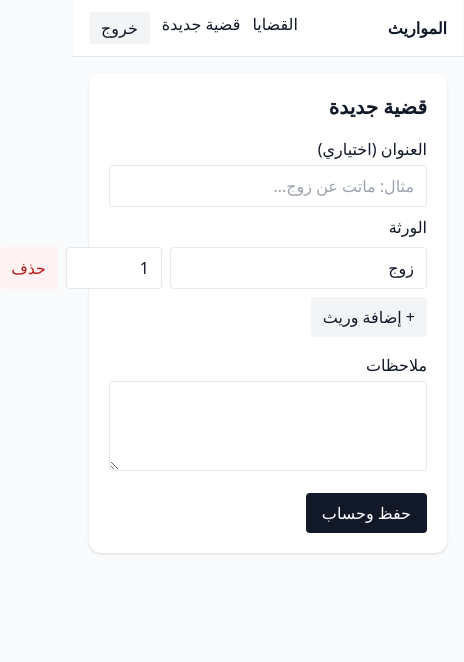
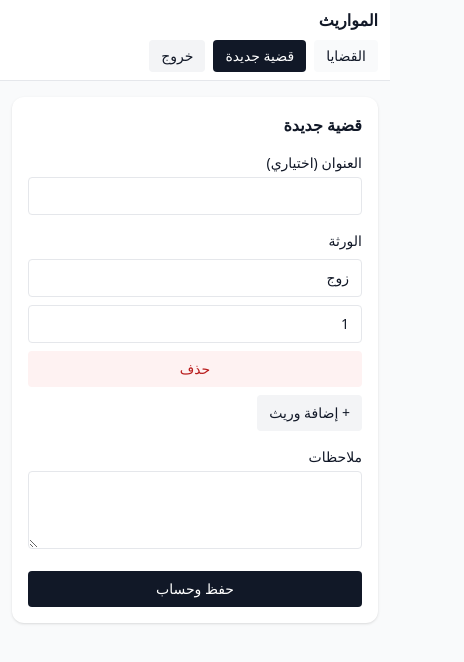
Before and after one commit to IbrahemMrisat/inheritance-app-frontend, a React (Vite) app: page /cases/new in a window 390 px wide. Shown: the top 662 px of the page, 464 px wide, since content can reach past the window. Built offline with nearby package versions, Linux system fonts and the light colour scheme; no server answers; sample sign-in values are in the browser's storage.

Commit message:
add storage routs as local and then to s3 ,and html responsive

```diff
--- a/index.html
+++ b/index.html
@@ -2,7 +2,7 @@
 <html lang="ar" dir="rtl">
   <head>
     <meta charset="UTF-8" />
-    <meta name="viewport" content="width=device-width, initial-scale=1.0" />
+    <meta name="viewport" content="width=device-width, initial-scale=1" />
     <title>Inheritance App</title>
   </head>
   <body class="bg-gray-50 text-gray-900">
--- /dev/null
+++ b/src/components/NavBar.tsx
@@ -0,0 +1,58 @@
+import { Link, useNavigate } from 'react-router-dom'
+import { isLoggedIn, logout } from '../services/auth'
+
+export default function NavBar() {
+  const authed = isLoggedIn()
+  const navigate = useNavigate()
+
+  const handleLogout = () => {
+    logout()
+    navigate('/login', { replace: true })
+  }
+
+  return (
+    <nav className="sticky top-0 bg-white/95 backdrop-blur border-b z-10">
+      <div className="mx-auto w-full max-w-6xl px-3 sm:px-4 md:px-6 py-2 md:py-3 flex flex-col gap-2 md:flex-row md:items-center md:justify-between">
+        {/* Logo / Title */}
+        <Link to="/cases" className="font-semibold text-base md:text-lg">
+          المواريث
+        </Link>
+
+        {/* Right side actions */}
+        <div className="flex flex-wrap gap-2 md:gap-3">
+          {authed ? (
+            <>
+              <Link
+                to="/cases"
+                className="px-3 py-1.5 text-sm rounded bg-gray-50 hover:bg-gray-100 transition"
+              >
+                القضايا
+              </Link>
+
+              <Link
+                to="/cases/new"
+                className="px-3 py-1.5 text-sm rounded bg-gray-900 text-white hover:bg-gray-800 transition"
+              >
+                قضية جديدة
+              </Link>
+
+              <button
+                onClick={handleLogout}
+                className="px-3 py-1.5 text-sm rounded bg-gray-100 hover:bg-gray-200 transition"
+              >
+                خروج
+              </button>
+            </>
+          ) : (
+            <Link
+              to="/login"
+              className="px-3 py-1.5 text-sm rounded bg-gray-900 text-white hover:bg-gray-800 transition"
+            >
+              تسجيل الدخول
+            </Link>
+          )}
+        </div>
+      </div>
+    </nav>
+  )
+}
--- a/src/routes/App.tsx
+++ b/src/routes/App.tsx
@@ -10,36 +10,42 @@ import { getIdToken, logout } from '../services/auth'
 export default function App() {
   const [authed, setAuthed] = useState<boolean>(() => !!getIdToken())
   const loc = useLocation()
+
   useEffect(() => { setAuthed(!!getIdToken()) }, [loc])
+  useEffect(() => {
+    const onStorage = () => setAuthed(!!getIdToken())
+    window.addEventListener('storage', onStorage)
+    return () => window.removeEventListener('storage', onStorage)
+  }, [])
 
   return (
-    <div className="min-h-screen">
-      <nav className="sticky top-0 bg-white border-b z-10">
-        <div className="max-w-6xl mx-auto px-4 py-3 flex items-center justify-between">
-          <Link to="/cases" className="font-semibold">المواريث</Link>
-          <div className="flex gap-3">
+    <div className="min-h-screen bg-gray-50">
+      <nav className="sticky top-0 z-10 bg-white/95 backdrop-blur border-b">
+        <div className="mx-auto w-full max-w-6xl px-3 sm:px-4 md:px-6 py-2 md:py-3 flex flex-col gap-2 md:flex-row md:items-center md:justify-between">
+          <Link to="/cases" className="font-semibold text-base md:text-lg">المواريث</Link>
+          <div className="flex flex-wrap gap-2 md:gap-3">
             {authed ? (
               <>
-                <Link to="/cases" className="hover:underline">القضايا</Link>
-                <Link to="/cases/new" className="hover:underline">قضية جديدة</Link>
-                <button onClick={logout} className="px-3 py-1 rounded bg-gray-100 hover:bg-gray-200">خروج</button>
+                <Link to="/cases" className="px-3 py-1.5 text-sm rounded bg-gray-50 hover:bg-gray-100">القضايا</Link>
+                <Link to="/cases/new" className="px-3 py-1.5 text-sm rounded bg-gray-900 text-white">قضية جديدة</Link>
+                <button onClick={logout} className="px-3 py-1.5 text-sm rounded bg-gray-100 hover:bg-gray-200">خروج</button>
               </>
             ) : (
-              <Link to="/login" className="px-3 py-1 rounded bg-gray-900 text-white">تسجيل الدخول</Link>
+              <Link to="/login" className="px-3 py-1.5 text-sm rounded bg-gray-900 text-white">تسجيل الدخول</Link>
             )}
           </div>
         </div>
       </nav>
 
-      <main className="max-w-6xl mx-auto p-4">
+      <main className="mx-auto w-full max-w-6xl px-3 sm:px-4 md:px-6 pt-4 pb-24">
         <Routes>
-          <Route path="/" element={<Navigate to="/cases" />} />
+          <Route path="/" element={<Navigate to="/cases" replace />} />
           <Route path="/login" element={<Login />} />
           <Route path="/callback" element={<Callback />} />
           <Route path="/cases" element={<RequireAuth><CasesList /></RequireAuth>} />
           <Route path="/cases/new" element={<RequireAuth><NewCase /></RequireAuth>} />
-          <Route path="/cases/:id" element={<RequireAuth><CaseDetail /></RequireAuth>} />
-          <Route path="*" element={<div>Not Found</div>} />
+          <Route path="/cases/:caseId" element={<RequireAuth><CaseDetail /></RequireAuth>} />
+          <Route path="*" element={<div className="p-6">Not Found</div>} />
         </Routes>
       </main>
     </div>
--- a/src/routes/CaseDetail.tsx
+++ b/src/routes/CaseDetail.tsx
@@ -1,51 +1,89 @@
-import { useParams } from 'react-router-dom'
-import { useEffect, useState } from 'react'
-import { apiGet } from '../services/api'
-import * as echarts from 'echarts'
+import { useLocation, useParams } from 'react-router-dom'
+
+type Share = { relation: string; fraction: string; percent: string | number }
+type Amount = { relation: string; value: number; currency?: string }
+type Result = {
+  shares: Share[]
+  basis: string
+  calculation_details: string
+  amounts?: Amount[]
+}
 
 export default function CaseDetail() {
-  const { id } = useParams()
-  const [data, setData] = useState<any>(null)
+  const { state } = useLocation() as { state?: { result?: Result } }
+  const { caseId } = useParams()
+  const result: Result | null =
+    state?.result ||
+    (caseId ? JSON.parse(localStorage.getItem(`case:${caseId}`) || 'null') : null)
 
-  useEffect(() => { (async () => {
-    const res = await apiGet(`/cases/${id}`); setData(res)
-  })() }, [id])
-
-  useEffect(() => {
-    if (!data) return
-    const el = document.getElementById('chart'); if (!el) return
-    const chart = echarts.init(el)
-    const shares = (data.result?.shares || []).map((s: any) => ({ name: s.relation, value: s.percent }))
-    chart.setOption({ tooltip: { trigger: 'item' }, series: [{ type: 'pie', radius: '65%', data: shares }] })
-    const onResize = () => chart.resize()
-    window.addEventListener('resize', onResize)
-    return () => { window.removeEventListener('resize', onResize); chart.dispose() }
-  }, [data])
-
-  if (!data) return <div className="p-6">جارٍ التحميل…</div>
+  if (!result) {
+    return <div className="p-6 bg-white rounded-xl shadow max-w-2xl">لا توجد بيانات لهذه القضية بعد.</div>
+  }
 
   return (
-    <div className="grid md:grid-cols-2 gap-6">
-      <div className="bg-white p-5 rounded-xl shadow">
-        <h2 className="font-semibold mb-3">النتيجة</h2>
-        <table className="w-full text-sm">
-          <thead><tr className="text-left border-b">
-            <th className="py-2">الوارث</th><th className="py-2">النسبة</th><th className="py-2">الكسر</th>
-          </tr></thead>
+    <div className="grid gap-4 md:gap-6 md:grid-cols-2">
+      <div className="bg-white p-4 sm:p-5 rounded-xl shadow">
+        <h2 className="font-semibold mb-3 text-base md:text-lg">المعلومات الإضافية</h2>
+        <div className="text-sm md:text-base text-gray-700 whitespace-pre-wrap">
+          <div className="mb-3">
+            <span className="font-medium">الأساس الفقهي:</span><br/>{result.basis || '—'}
+          </div>
+          <div>
+            <span className="font-medium">تفاصيل الحساب:</span><br/>{result.calculation_details || '—'}
+          </div>
+        </div>
+
+        {Array.isArray(result.amounts) && result.amounts.length > 0 && (
+          <div className="mt-4">
+            <div className="font-medium mb-2">مبالغ تقديرية</div>
+            <div className="overflow-x-auto -mx-2 sm:mx-0">
+              <table className="min-w-[440px] sm:min-w-0 w-full text-sm">
+                <thead>
+                  <tr className="text-right border-b">
+                    <th className="py-2 pr-2">الوارث</th>
+                    <th className="py-2 pr-2">المبلغ</th>
+                    <th className="py-2 pr-2">العملة</th>
+                  </tr>
+                </thead>
                 <tbody>
-            {data.result?.shares?.map((s: any, i: number) => (
+                  {result.amounts.map((a, i) => (
                     <tr key={i} className="border-b last:border-0">
-                <td className="py-2">{s.relation}</td>
-                <td className="py-2">{s.percent}%</td>
-                <td className="py-2">{s.fraction}</td>
+                      <td className="py-2 pr-2">{a.relation}</td>
+                      <td className="py-2 pr-2">{a.value}</td>
+                      <td className="py-2 pr-2">{a.currency || '—'}</td>
                     </tr>
                   ))}
                 </tbody>
               </table>
             </div>
-      <div className="bg-white p-5 rounded-xl shadow">
-        <h2 className="font-semibold mb-3">المخطط</h2>
-        <div id="chart" style={{ width: '100%', height: 320 }} />
+          </div>
+        )}
+      </div>
+
+      <div className="bg-white p-4 sm:p-5 rounded-xl shadow">
+        <h2 className="font-semibold mb-3 text-base md:text-lg">الأنصبة والنِّسَب</h2>
+        <div className="overflow-x-auto -mx-2 sm:mx-0">
+          <table className="min-w-[520px] sm:min-w-0 w-full text-sm">
+            <thead>
+              <tr className="text-right border-b">
+                <th className="py-2 pr-2">الوارث</th>
+                <th className="py-2 pr-2">النسبة</th>
+                <th className="py-2 pr-2">الكسر</th>
+              </tr>
+            </thead>
+            <tbody>
+              {result.shares.map((s, i) => (
+                <tr key={i} className="border-b last:border-0">
+                  <td className="py-2 pr-2">{s.relation}</td>
+                  <td className="py-2 pr-2">
+                    {typeof s.percent === 'number' ? `${s.percent}%` : s.percent}
+                  </td>
+                  <td className="py-2 pr-2">{s.fraction}</td>
+                </tr>
+              ))}
+            </tbody>
+          </table>
+        </div>
       </div>
     </div>
   )
--- a/src/routes/NewCase.tsx
+++ b/src/routes/NewCase.tsx
@@ -3,13 +3,25 @@ import { z } from 'zod'
 import { zodResolver } from '@hookform/resolvers/zod'
 import { apiPost } from '../services/api'
 import { useNavigate } from 'react-router-dom'
+import { useState } from 'react'
+import { getIdToken } from '../services/auth'
 
-const HeirSchema = z.object({ relation: z.string().min(1), count: z.coerce.number().int().min(1) })
-const FormSchema = z.object({ title: z.string().optional(), notes: z.string().optional(), heirs: z.array(HeirSchema).min(1) })
+const HeirSchema = z.object({
+  relation: z.string().min(1, 'أدخل صلة القرابة'),
+  count: z.coerce.number().int().min(1, 'يجب أن يكون العدد 1 فأكثر')
+})
+const FormSchema = z.object({
+  title: z.string().optional(),
+  notes: z.string().optional(),
+  heirs: z.array(HeirSchema).min(1, 'أضف وريثًا واحدًا على الأقل')
+})
 type FormValues = z.infer<typeof FormSchema>
 
 export default function NewCase() {
-  const navigate = useNavigate()
+  const nav = useNavigate()
+  const [loading, setLoading] = useState(false)
+  const [error, setError] = useState<string | null>(null)
+
   const { register, handleSubmit, control, formState: { errors } } = useForm<FormValues>({
     resolver: zodResolver(FormSchema),
     defaultValues: { heirs: [{ relation: 'زوج', count: 1 }] }
@@ -17,36 +29,96 @@ export default function NewCase() {
   const { fields, append, remove } = useFieldArray({ control, name: 'heirs' })
 
   const onSubmit = async (data: FormValues) => {
-    const res = await apiPost('/cases', data)
-    navigate(`/cases/${res.summary.caseId}`)
+    setError(null); setLoading(true)
+    try {
+      // POST /cases → { caseId, saved, result }
+      const out = await apiPost('/cases', data)
+      const caseId = out?.caseId || `local_${Date.now()}`
+      // cache result locally so refresh works before GET endpoint is added
+      localStorage.setItem(`case:${caseId}`, JSON.stringify(out?.result || {}))
+      // redirect to the case page
+      nav(`/cases/${caseId}`, { replace: true, state: { result: out?.result || null } })
+    } catch (e: any) {
+      setError(e?.message || 'تعذّر إنشاء القضية')
+    } finally {
+      setLoading(false)
+    }
+  }
+
+  // guard (UI): if someone hits the page directly without token
+  if (!getIdToken()) {
+    return (
+      <div className="max-w-md mx-auto bg-white p-5 rounded-xl shadow">
+        <h1 className="text-lg font-semibold mb-2">قضية جديدة</h1>
+        <p className="text-sm text-gray-600">الرجاء تسجيل الدخول أولاً لإنشاء قضية.</p>
+      </div>
+    )
   }
 
   return (
-    <form onSubmit={handleSubmit(onSubmit)} className="max-w-2xl bg-white p-5 rounded-xl shadow">
-      <h1 className="text-xl font-semibold mb-4">قضية جديدة</h1>
+    <div className="relative">
+      {loading && (
+        <div className="fixed inset-0 z-50 bg-white/60 backdrop-blur-sm flex items-center justify-center">
+          <div className="animate-pulse text-gray-800 text-sm md:text-base">جارٍ الحساب…</div>
+        </div>
+      )}
 
-      <label className="block mb-2">العنوان (اختياري)
-        <input className="mt-1 w-full border rounded px-3 py-2" placeholder="مثال: ماتت عن زوج…" {...register('title')} />
+      <form onSubmit={handleSubmit(onSubmit)} className="w-full max-w-2xl bg-white p-4 sm:p-5 rounded-xl shadow grid gap-4">
+        <h1 className="text-base md:text-xl font-semibold">قضية جديدة</h1>
+
+        <label className="block">
+          <span className="block text-sm mb-1">العنوان (اختياري)</span>
+          <input className="w-full border rounded px-3 py-2 text-sm md:text-base" {...register('title')} />
         </label>
 
-      <div className="mb-4">
-        <div className="font-medium mb-2">الورثة</div>
+        <div>
+          <div className="text-sm md:text-base font-medium mb-2">الورثة</div>
           {fields.map((f, idx) => (
-          <div key={f.id} className="flex gap-2 mb-2">
-            <input className="flex-1 border rounded px-3 py-2" placeholder="صلة القرابة" {...register(`heirs.${idx}.relation` as const)} />
-            <input type="number" className="w-24 border rounded px-3 py-2" placeholder="العدد" {...register(`heirs.${idx}.count` as const, { valueAsNumber: true })} />
-            <button type="button" onClick={() => remove(idx)} className="px-3 py-2 rounded bg-red-50 text-red-700">حذف</button>
+            <div key={f.id} className="grid grid-cols-1 sm:grid-cols-[1fr,7rem,5.5rem] gap-2 mb-2">
+              <input
+                className="border rounded px-3 py-2 text-sm md:text-base"
+                placeholder="صلة القرابة"
+                {...register(`heirs.${idx}.relation` as const)}
+              />
+              <input
+                type="number"
+                className="border rounded px-3 py-2 text-sm md:text-base"
+                placeholder="العدد"
+                {...register(`heirs.${idx}.count` as const, { valueAsNumber: true })}
+              />
+              <button
+                type="button"
+                onClick={() => remove(idx)}
+                className="px-3 py-2 rounded text-sm bg-red-50 text-red-700"
+              >
+                حذف
+              </button>
             </div>
           ))}
-        <button type="button" onClick={() => append({ relation: '', count: 1 })} className="px-3 py-2 rounded bg-gray-100">+ إضافة وريث</button>
-        {errors.heirs && <div className="text-red-600 mt-2">أضف وريثًا واحدًا على الأقل</div>}
+          <button
+            type="button"
+            onClick={() => append({ relation: '', count: 1 })}
+            className="px-3 py-2 rounded bg-gray-100 text-sm md:text-base"
+          >
+            + إضافة وريث
+          </button>
+          {errors.heirs && <div className="text-red-600 mt-2 text-sm">{errors.heirs.message as string}</div>}
         </div>
 
-      <label className="block mb-4">ملاحظات
-        <textarea className="mt-1 w-full border rounded px-3 py-2" rows={3} {...register('notes')} />
+        <label className="block">
+          <span className="block text-sm mb-1">ملاحظات</span>
+          <textarea rows={3} className="w-full border rounded px-3 py-2 text-sm md:text-base" {...register('notes')} />
         </label>
 
-      <button className="px-4 py-2 rounded bg-gray-900 text-white">حفظ وحساب</button>
+        <button
+          disabled={loading}
+          className={`px-4 py-2 rounded text-white text-sm md:text-base ${loading ? 'bg-gray-500' : 'bg-gray-900'}`}
+        >
+          {loading ? 'جارٍ الحساب…' : 'حفظ وحساب'}
+        </button>
+
+        {error && <div className="text-red-600 text-sm">{error}</div>}
       </form>
+    </div>
   )
 }
--- a/src/services/auth.ts
+++ b/src/services/auth.ts
@@ -40,10 +40,16 @@ export async function exchangeCodeForTokens(code: string) {
   if (accessToken) localStorage.setItem('access_token', accessToken)
 }
 
-export function getIdToken() { return localStorage.getItem('id_token') || '' }
-
+export function getIdToken() {
+  return localStorage.getItem('id_token') || ''
+}
+export function isLoggedIn() {
+  const t = getIdToken()
+  return !!t
+}
 export function logout() {
   localStorage.removeItem('id_token')
   localStorage.removeItem('access_token')
+  localStorage.removeItem('refresh_token')
   window.location.href = '/'
 }
```
Lines whose indentation alone changed are shown as unchanged.
